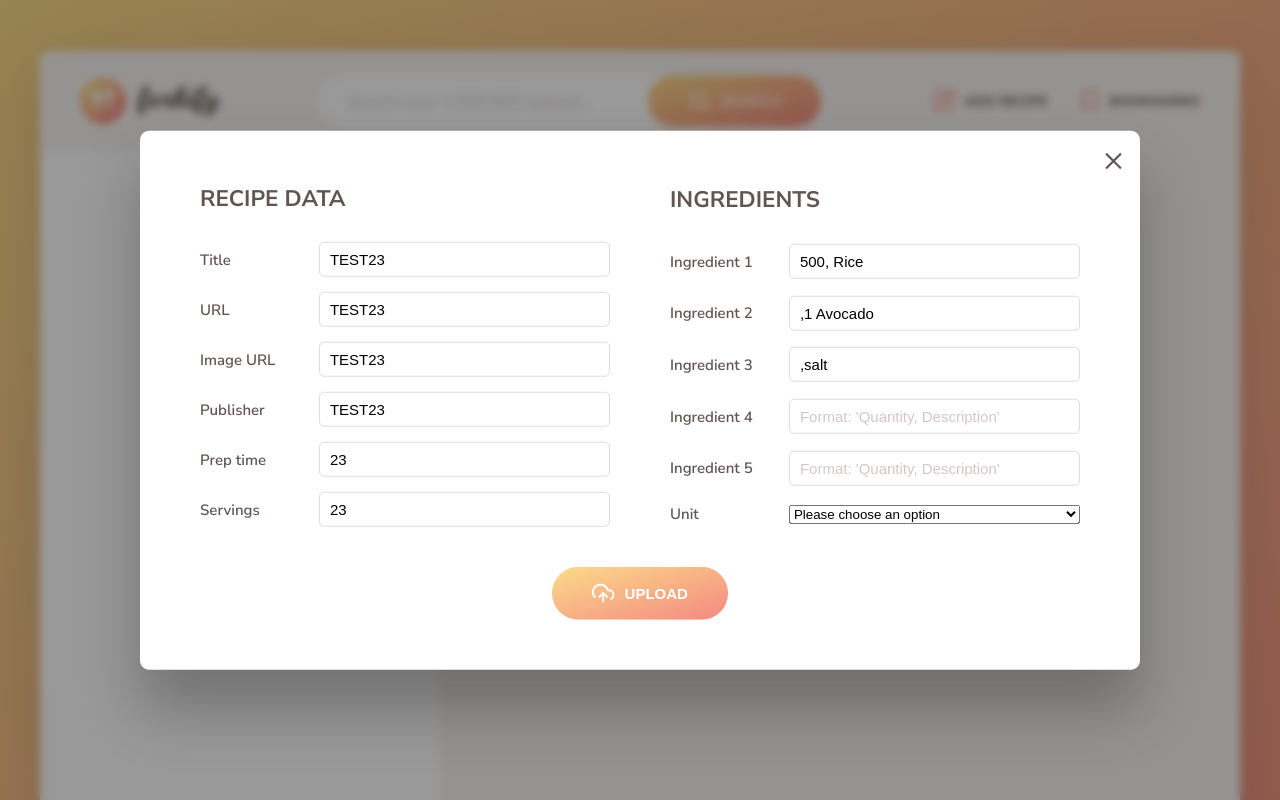
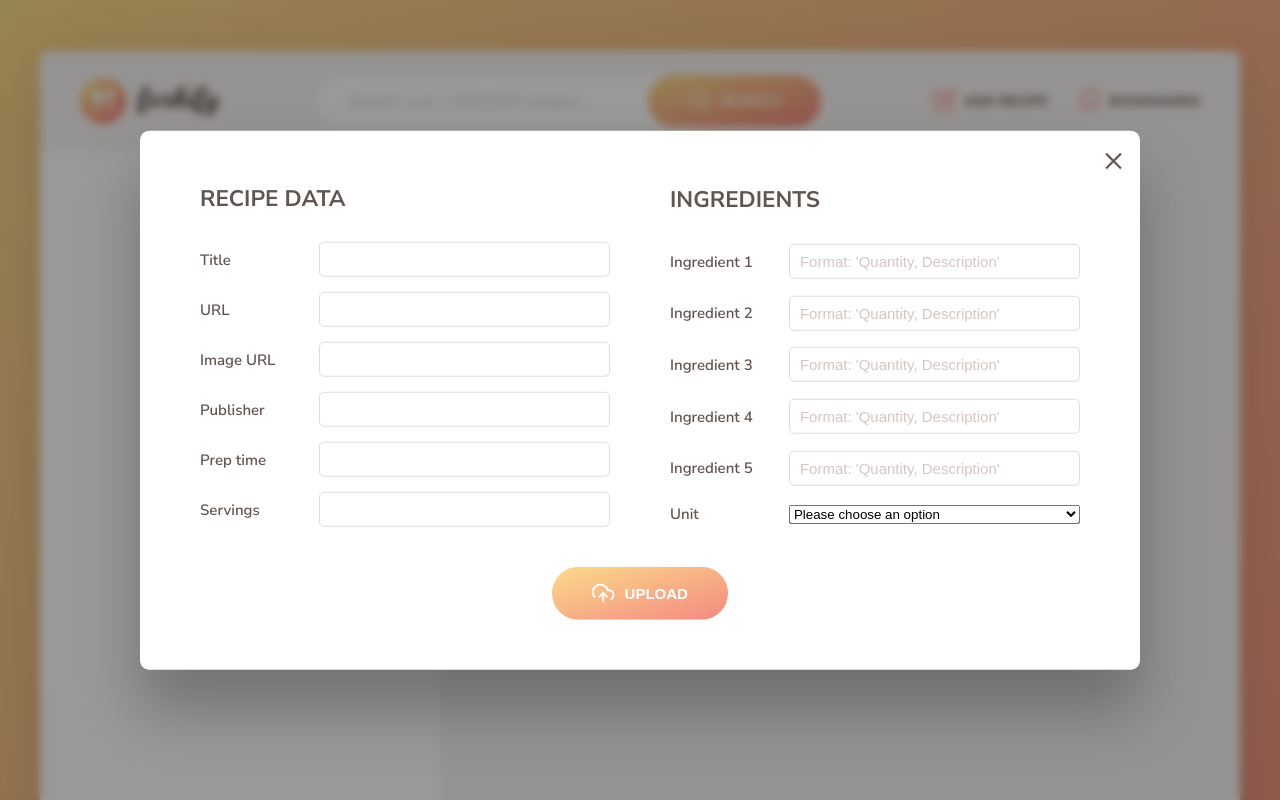
Before and after one commit to diogomufasa/Forkify-Diogo, a website built with Parcel: page index.html in a window 1280 px wide. Both pictures are taken after a click on the button "ADD RECIPE". Shown: the top 800 px of the page. Built offline with nearby package versions, Linux system fonts and the light colour scheme; no server answers.

Commit message:
small change

```diff
--- a/index.html
+++ b/index.html
@@ -14,7 +14,10 @@
     <script type="module" src="src/js/controller.js"></script>
 
     <title>forkify 2.0</title>
-    <meta name="description" content="forkify 2.0 // Search over 1,000,000 recipes,  Create Recipes & Save your favorite Recipes!" />
+    <meta
+      name="description"
+      content="forkify 2.0 // Search over 1,000,000 recipes,  Create Recipes & Save your favorite Recipes!"
+    />
   </head>
 
   <body>
@@ -278,24 +281,23 @@
         <div class="upload__column">
           <h3 class="upload__heading">Recipe data</h3>
           <label>Title</label>
-          <input value="TEST23" required name="title" type="text" />
+          <input required name="title" type="text" />
           <label>URL</label>
-          <input value="TEST23" required name="sourceUrl" type="text" />
+          <input required name="sourceUrl" type="text" />
           <label>Image URL</label>
-          <input value="TEST23" required name="image" type="text" />
+          <input required name="image" type="text" />
           <label>Publisher</label>
-          <input value="TEST23" required name="publisher" type="text" />
+          <input required name="publisher" type="text" />
           <label>Prep time</label>
-          <input value="23" required name="cookingTime" type="number" />
+          <input required name="cookingTime" type="number" />
           <label>Servings</label>
-          <input value="23" required name="servings" type="number" />
+          <input required name="servings" type="number" />
         </div>
 
         <div class="upload__column">
           <h3 class="upload__heading">Ingredients</h3>
           <label>Ingredient 1</label>
           <input
-            value="500, Rice"
             type="text"
             required
             name="ingredient-1"
@@ -303,14 +305,12 @@
           />
           <label>Ingredient 2</label>
           <input
-            value=",1 Avocado"
             type="text"
             name="ingredient-2"
             placeholder="Format: 'Quantity, Description'"
           />
           <label>Ingredient 3</label>
           <input
-            value=",salt"
             type="text"
             name="ingredient-3"
             placeholder="Format: 'Quantity, Description'"
```
